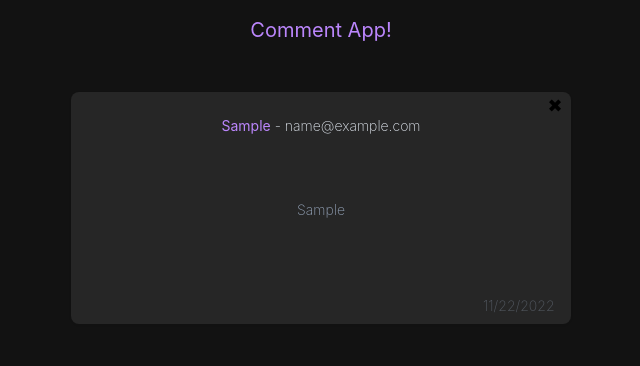
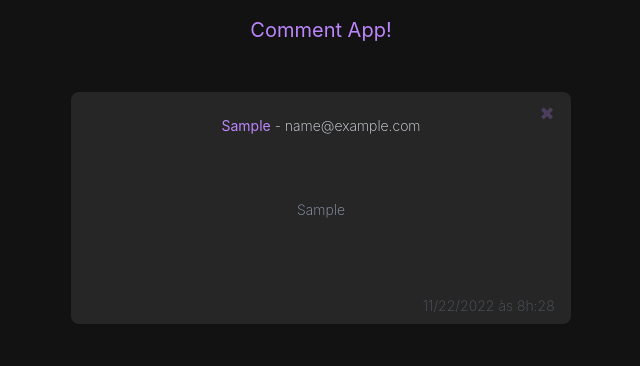
Before and after one commit to thiagomag94/Comments-app-react, a React (Create React App) app: page / in a window 1280 px wide. Both pictures are taken after typing "Sample", "name@example.com", "Sample" into the empty fields and a click on the button "Add Comment". Shown: the top 366 px of the page, without its empty margins (319-959 px from the left). Built offline with nearby package versions, Linux system fonts and the light colour scheme.

Commit message:
adding hour and minutes to each comments

```diff
--- a/src/App.js
+++ b/src/App.js
@@ -12,6 +12,8 @@ const App = () => {
   const [Email, setEmail] = useState()
   const [Message, setMessage] = useState()
 
+
+
   useEffect(() =>{
     const LoadDataStorage = localStorage.getItem("comments")
     if (LoadDataStorage  != null )
@@ -23,10 +25,16 @@ const App = () => {
 
   const Addcomment = (event) =>{
     event.preventDefault();
+    const date = new Date()
+    const hour = date.getHours();
+    const minutes = date.getMinutes();
     const NewAddcomment = {
       name: Name,
       email: Email,
-      message: Message
+      date: date,
+      message: Message,
+      hour: hour,
+      minutes: minutes,
 
     };
     setListComment([...Listcomment, NewAddcomment ]);
@@ -65,8 +73,11 @@ const App = () => {
       key = {index}
       name= {comment.name}
       email = {comment.email}
-      date = {new Date()}
+      date = {comment.date}
       message = {comment.message}
+      hour = {comment.hour}
+      minutes = {comment.minutes}
+
       onDeleteComment = {() => DeleteComment(comment)}
       />
 
--- a/src/components/Comment/Comment.jsx
+++ b/src/components/Comment/Comment.jsx
@@ -4,7 +4,7 @@ import "./Comment.css"
 
 const Comment = (props) => {
 
-    const {name, email, date, message, onDeleteComment} = props;
+    const {name, email, date, message, hour, minutes, onDeleteComment} = props;
 
 
     return (
@@ -12,8 +12,8 @@ const Comment = (props) => {
         <div id="div-comment"  className="w-11/12 mb-12 text-sm flex flex-col justify-center items-center bg-neutral-800 rounded-lg drop-shadow-sm gap-4 relative py-4 pb-6 px-4 flex-wrap relative lg:w-2/5 ">
             <p className="text-primary-color  py-2">{name}<span className="text-slate-200 font-extralight text-sm "> - {email}</span></p>
             <div className="w-4/5 mb-10 text-slate-400 font-extralight p-10 rounded-lg">{message}</div>
-            <p className="text-slate-400 font-extralight absolute right-4 bottom-2 opacity-40">{date.toLocaleDateString()}</p>
-            <button onClick={onDeleteComment} className="text-lg absolute top-0 right-2 cursor-pointer" >&#10006;</button>
+            <p className="text-slate-400 font-extralight absolute right-4 bottom-2 opacity-40"> {date.toLocaleDateString()} às <span>{hour}h:{minutes}</span></p>
+            <button onClick={onDeleteComment} className="text-lg text-primary-color opacity-25 absolute top-2 right-4 cursor-pointer" >&#10006;</button>
 
 
         </div>
```
